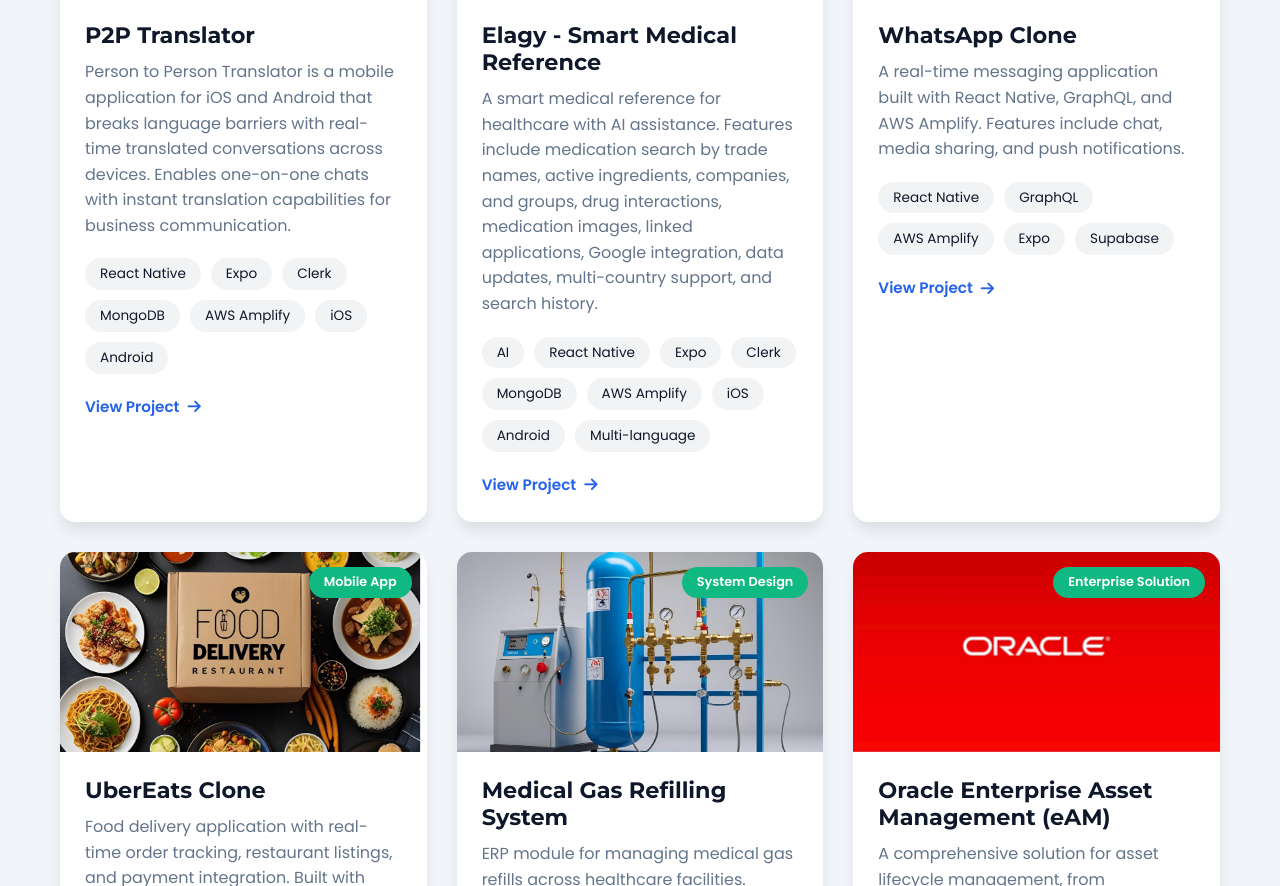
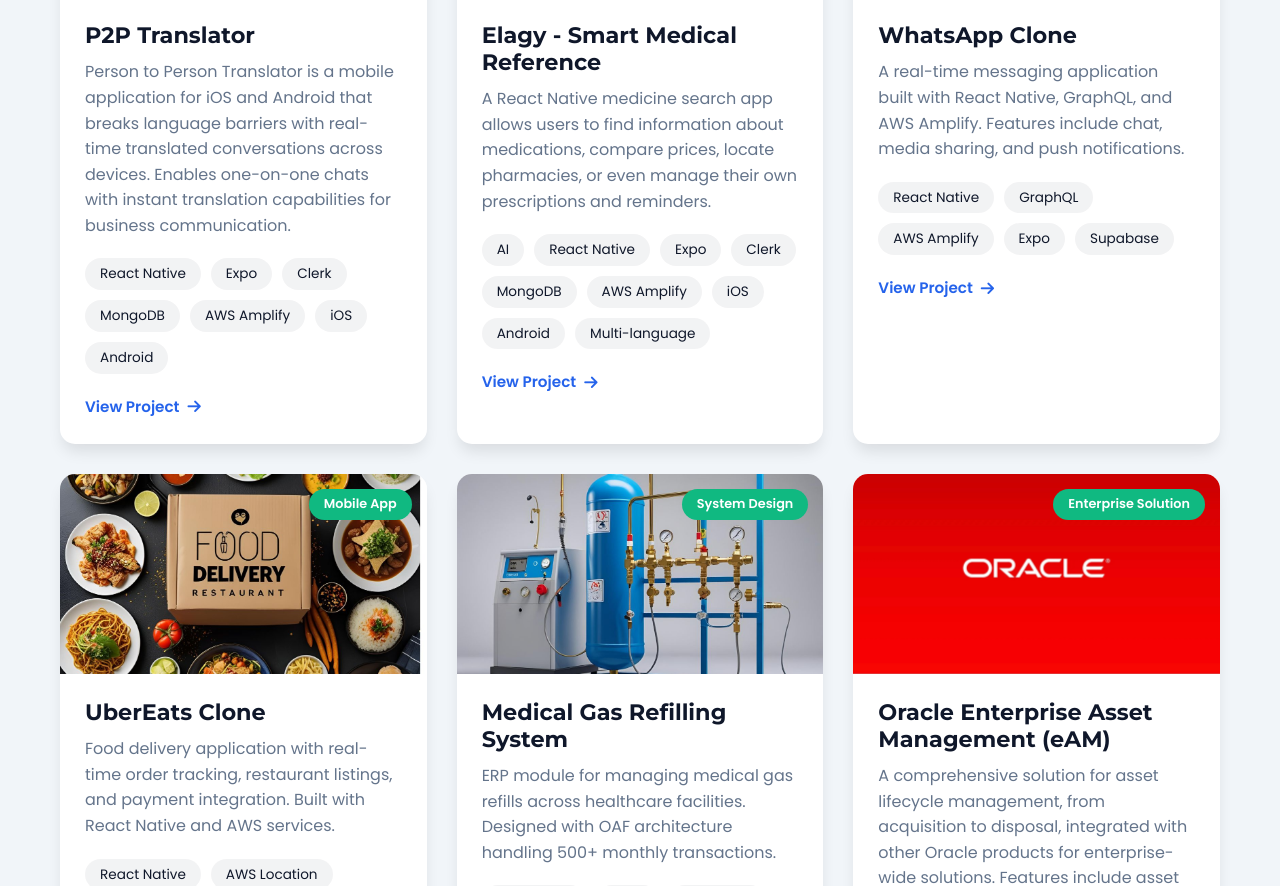
Before and after one commit to Malzoo2/malzoo2.github.io, a plain HTML site: page index.html in a window 1280 px wide. Shown: the part 5471-6357 px from the top of the page. Drawn offline with Linux system fonts and the light colour scheme.

Commit message:
add more details

```diff
--- a/index.html
+++ b/index.html
@@ -500,7 +500,7 @@
                     </div>
                     <div class="project-content">
                         <h3 class="project-title">Elagy - Smart Medical Reference</h3>
-                        <p class="project-desc">A smart medical reference for healthcare with AI assistance. Features include medication search by trade names, active ingredients, companies, and groups, drug interactions, medication images, linked applications, Google integration, data updates, multi-country support, and search history.</p>
+                        <p class="project-desc">A React Native medicine search app allows users to find information about medications, compare prices, locate pharmacies, or even manage their own prescriptions and reminders.</p>
                         <div class="project-tech">
                             <span class="tech-tag">AI</span>
                             <span class="tech-tag">React Native</span>
```
Also changed, not shown: 2 other files.
